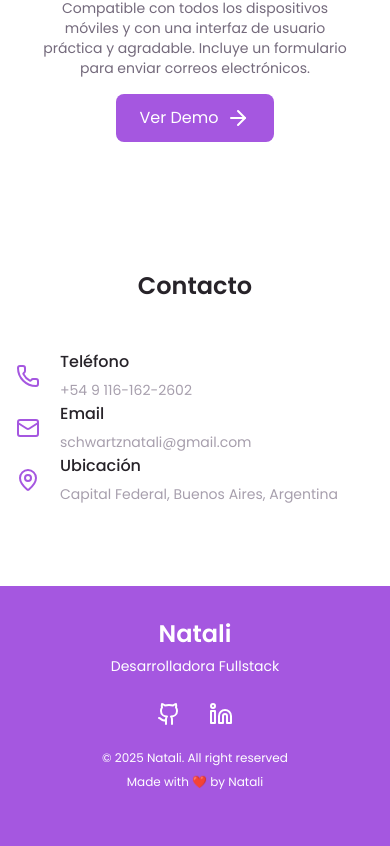
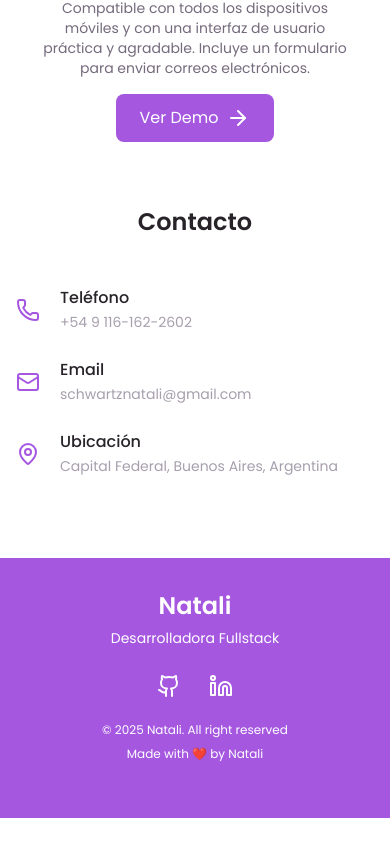
Before and after one commit to natalischwartz/Portfolio-Natali-Schwartz, a React (Vite) app: page / in a window 390 px wide. Shown: the part 3533-4379 px from the top of the page. After the commit the page ends 4351 px from the top, so only its background shows below. Built offline with nearby package versions, Linux system fonts and the light colour scheme.

Commit message:
cambie la distribucion  de contact

```diff
--- a/src/components/Contact.jsx
+++ b/src/components/Contact.jsx
@@ -3,19 +3,19 @@ import {Phone, Mail, MapPin} from 'lucide-react'
 
 const Contact = () => {
   return (
-    <section className="contact section py-16 dark:bg-dark-container-color" id="contact">
+    <section className="contact section pb-16 dark:bg-dark-container-color" id="contact">
       <div className="container mx-auto px-4 max-w-6xl">
 
         <h2 className="section__title text-2xl font-semibold md:text-4xl text-center mb-12 text-title-color dark:text-dark-title-color">
           Contacto
         </h2>
 
-        <div className="contact__container container flex-col items-start sm:flex gap-6 pb-4">
+        <div className="contact__container container flex flex-col items-start gap-6 pb-4">
           {/* Teléfono */}
           <div className="contact__information flex items-center gap-5">
             <Phone className='text-first-color text-4xl'/>
             <div className='flex-col'>
-              <h3 className="contact__title text-base font-medium text-title-color dark:text-dark-title-color mb-1">
+              <h3 className="contact__title text-base font-medium text-title-color dark:text-dark-title-color">
                 Teléfono
               </h3>
               <a
@@ -31,7 +31,7 @@ const Contact = () => {
           <div className="contact__information flex items-center gap-5">
             <Mail className='text-first-color text-4xl'/>
             <div className='flex-col'>
-              <h3 className="contact__title text-base font-medium text-title-color dark:text-dark-title-color mb-1">
+              <h3 className="contact__title text-base font-medium text-title-color dark:text-dark-title-color">
                 Email
               </h3>
               <a
@@ -47,7 +47,7 @@ const Contact = () => {
           <div className="contact__information flex items-center gap-5">
             <MapPin className='text-first-color text-4xl'/>
             <div className='flex-col'>
-              <h3 className="contact__title text-base font-medium text-title-color dark:text-dark-title-color mb-1">
+              <h3 className="contact__title text-base font-medium text-title-color dark:text-dark-title-color">
                 Ubicación
               </h3>
               <span className="contact__subtitle text-text-color-light text-sm">
```
